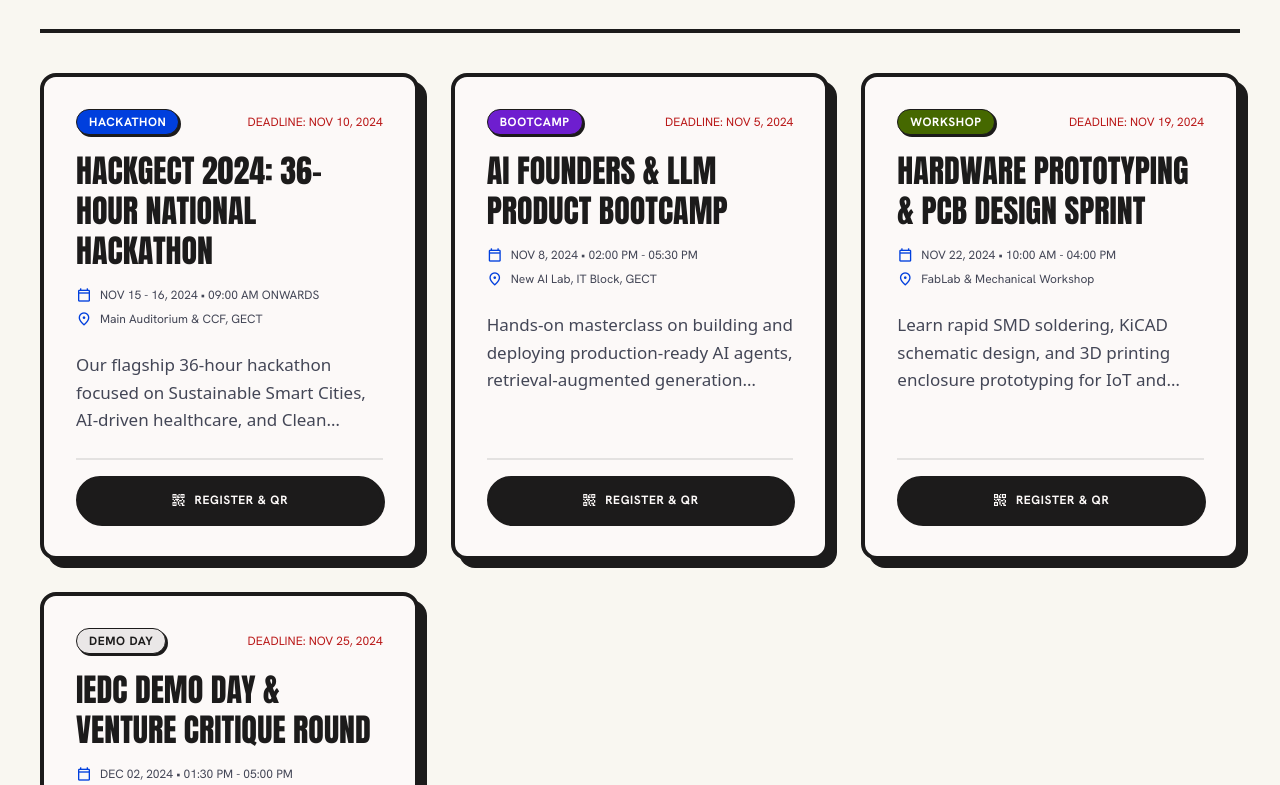
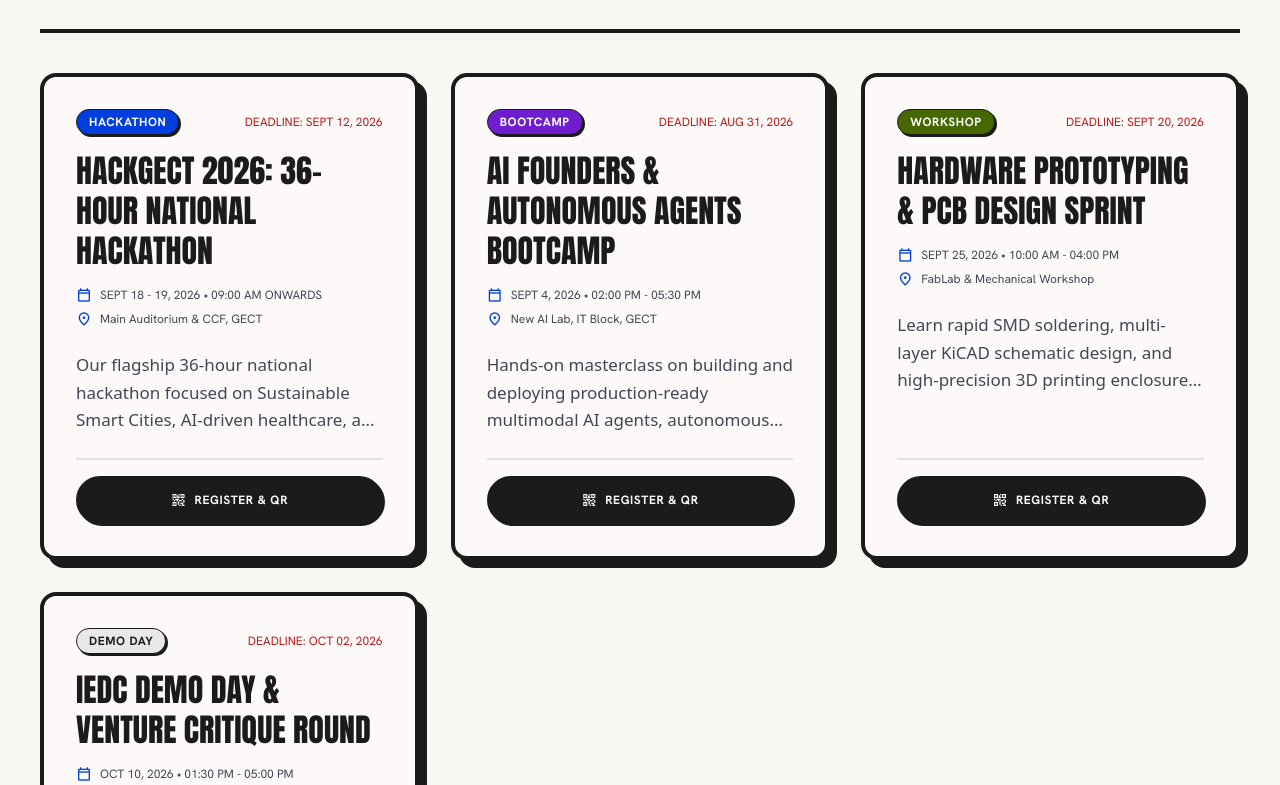
Before and after one commit to Adsu4/iedc-newsletter, a React (Vite) app: page /coming-up in a window 1280 px wide. Shown: the part 555-1340 px from the top of the page. Built offline with nearby package versions, Linux system fonts and the light colour scheme; no server answers.

Commit message:
Update all newsletter content, event schedules, grant deadlines, and articles to August 2026

```diff
--- a/src/data/articleService.ts
+++ b/src/data/articleService.ts
@@ -1,8 +1,8 @@
 import { articles as initialArticles, type Article } from './articles';
 import { supabase, isSupabaseConfigured } from '../lib/supabase';
 
-const LOCAL_STORAGE_KEY = 'iedc_published_articles';
-const DELETED_IDS_KEY = 'iedc_deleted_article_ids';
+const LOCAL_STORAGE_KEY = 'iedc_published_articles_v2';
+const DELETED_IDS_KEY = 'iedc_deleted_article_ids_v2';
 
 // --- HTML Sanitization ---
 function sanitizeHtml(input: string): string {
--- a/src/data/newsletterData.ts
+++ b/src/data/newsletterData.ts
@@ -71,33 +71,33 @@ export interface NewsletterEditionInfo {
 }
 
 export const currentEditionInfo: NewsletterEditionInfo = {
-  edition: 'Vol. 14',
-  monthYear: 'October 2024',
+  edition: 'Vol. 32',
+  monthYear: 'August 2026',
   theme: 'Autonomous Systems & Deeptech Prototyping',
   summary: 'Celebrating a record-breaking month of hands-on innovation: 4 major events, national hackathon triumphs, and expanding the frontier of student entrepreneurship at GECT.',
 };
 
 export const monthlyStats: MonthlyStats = {
   eventsConducted: 4,
-  participants: '150+',
+  participants: '180+',
   workshops: 3,
-  industryCollabs: 2,
+  industryCollabs: 3,
   newInitiatives: 5,
-  studentProjects: '10+',
-  totalGrantsMobilized: '₹18 Lakhs',
+  studentProjects: '12+',
+  totalGrantsMobilized: '₹22 Lakhs',
 };
 
 export const upcomingEvents: UpcomingEvent[] = [
   {
     id: 'ev-1',
-    title: 'HackGECT 2024: 36-Hour National Hackathon',
+    title: 'HackGECT 2026: 36-Hour National Hackathon',
     category: 'Hackathon',
     badgeColor: 'bg-primary text-on-primary',
-    date: 'Nov 15 - 16, 2024',
+    date: 'Sept 18 - 19, 2026',
     time: '09:00 AM onwards',
     venue: 'Main Auditorium & CCF, GECT',
-    deadline: 'Nov 10, 2024',
-    description: 'Our flagship 36-hour hackathon focused on Sustainable Smart Cities, AI-driven healthcare, and Clean Energy with ₹50,000 cash prizes and incubation slots.',
+    deadline: 'Sept 12, 2026',
+    description: 'Our flagship 36-hour national hackathon focused on Sustainable Smart Cities, AI-driven healthcare, and Clean Energy with ₹75,000 cash prizes and incubation slots.',
     eligibility: 'All Engineering & Polytechnic Students (Teams of 2 - 4)',
     registrationUrl: 'https://iedc.gect.ac.in/hackgect',
     qrCodeUrl: 'https://api.qrserver.com/v1/create-qr-code/?size=250x250&data=https://iedc.gect.ac.in/hackgect',
@@ -105,14 +105,14 @@ export const upcomingEvents: UpcomingEvent[] = [
   },
   {
     id: 'ev-2',
-    title: 'AI Founders & LLM Product Bootcamp',
+    title: 'AI Founders & Autonomous Agents Bootcamp',
     category: 'Bootcamp',
     badgeColor: 'bg-tertiary text-on-tertiary',
-    date: 'Nov 8, 2024',
+    date: 'Sept 4, 2026',
     time: '02:00 PM - 05:30 PM',
     venue: 'New AI Lab, IT Block, GECT',
-    deadline: 'Nov 5, 2024',
-    description: 'Hands-on masterclass on building and deploying production-ready AI agents, retrieval-augmented generation (RAG), and pricing AI SaaS products.',
+    deadline: 'Aug 31, 2026',
+    description: 'Hands-on masterclass on building and deploying production-ready multimodal AI agents, autonomous workflow orchestration, and pricing AI SaaS products.',
     eligibility: 'Open to 2nd, 3rd, and 4th-year GECT students',
     registrationUrl: 'https://iedc.gect.ac.in/ai-bootcamp',
     qrCodeUrl: 'https://api.qrserver.com/v1/create-qr-code/?size=250x250&data=https://iedc.gect.ac.in/ai-bootcamp',
@@ -122,11 +122,11 @@ export const upcomingEvents: UpcomingEvent[] = [
     title: 'Hardware Prototyping & PCB Design Sprint',
     category: 'Workshop',
     badgeColor: 'bg-secondary text-on-secondary',
-    date: 'Nov 22, 2024',
+    date: 'Sept 25, 2026',
     time: '10:00 AM - 04:00 PM',
     venue: 'FabLab & Mechanical Workshop',
-    deadline: 'Nov 19, 2024',
-    description: 'Learn rapid SMD soldering, KiCAD schematic design, and 3D printing enclosure prototyping for IoT and robotics hardware products.',
+    deadline: 'Sept 20, 2026',
+    description: 'Learn rapid SMD soldering, multi-layer KiCAD schematic design, and high-precision 3D printing enclosure prototyping for IoT hardware products.',
     eligibility: 'ECE, EEE & ME students with hardware project ideas',
     registrationUrl: 'https://iedc.gect.ac.in/pcb-sprint',
     qrCodeUrl: 'https://api.qrserver.com/v1/create-qr-code/?size=250x250&data=https://iedc.gect.ac.in/pcb-sprint',
@@ -136,11 +136,11 @@ export const upcomingEvents: UpcomingEvent[] = [
     title: 'IEDC Demo Day & Venture Critique Round',
     category: 'Demo Day',
     badgeColor: 'bg-surface-container-high text-on-surface',
-    date: 'Dec 02, 2024',
+    date: 'Oct 10, 2026',
     time: '01:30 PM - 05:00 PM',
     venue: 'Seminar Hall, Main Block',
-    deadline: 'Nov 25, 2024',
-    description: 'Pitch your campus startup or final-year innovative project to a panel of alumni angel investors, KSUM mentors, and seed fund evaluators.',
+    deadline: 'Oct 02, 2026',
+    description: 'Pitch your campus startup or final-year innovative project to a panel of alumni angel investors, KSUM mentors, and early-stage venture evaluators.',
     eligibility: 'Student innovators & pre-incubation teams with functioning prototypes',
     registrationUrl: 'https://iedc.gect.ac.in/demo-day',
     qrCodeUrl: 'https://api.qrserver.com/v1/create-qr-code/?size=250x250&data=https://iedc.gect.ac.in/demo-day',
@@ -150,12 +150,12 @@ export const upcomingEvents: UpcomingEvent[] = [
 export const opportunitiesList: Opportunity[] = [
   {
     id: 'op-1',
-    title: 'KSUM Idea Grant 2024 (Call for Innovators)',
+    title: 'KSUM Idea Grant 2026 (Call for Innovators)',
     provider: 'Kerala Startup Mission (KSUM)',
     category: 'KSUM Grant',
     categoryColor: 'bg-primary text-on-primary',
     grantAmount: 'Up to ₹3,00,000 Grant',
-    deadline: 'Nov 30, 2024',
+    deadline: 'Sept 30, 2026',
     eligibility: 'Student innovators / early-stage teams with novel hardware or software concepts',
     description: 'Direct grant-in-aid from Govt. of Kerala for students to convert innovative research and project ideas into validated proof-of-concepts.',
     applyUrl: 'https://startupmission.kerala.gov.in/schemes/idea-grant',
@@ -163,12 +163,12 @@ export const opportunitiesList: Opportunity[] = [
   },
   {
     id: 'op-2',
-    title: 'NIDHI-PRAYAS Hardware Prototype Grant',
+    title: 'NIDHI-PRAYAS Hardware Prototype Grant 2026',
     provider: 'Dept. of Science & Technology (DST, Govt. of India)',
     category: 'Government Scheme',
     categoryColor: 'bg-tertiary text-on-tertiary',
     grantAmount: 'Up to ₹10,00,000 Grant',
-    deadline: 'Dec 15, 2024',
+    deadline: 'Oct 15, 2026',
     eligibility: 'Hardware, IoT, Robotics, and Clean-Tech engineering student teams',
     description: 'Support for fabrication, components, 3D modeling, and testing to bridge the gap between idea and market-ready physical prototype.',
     applyUrl: 'https://www.nidhi-prayas.org/',
@@ -176,24 +176,24 @@ export const opportunitiesList: Opportunity[] = [
   },
   {
     id: 'op-3',
-    title: 'YIP 5.0 (Young Innovators Programme)',
+    title: 'YIP 6.0 (Young Innovators Programme 2026)',
     provider: 'K-DISC, Govt. of Kerala',
     category: 'Government Scheme',
     categoryColor: 'bg-secondary text-on-secondary',
     grantAmount: '₹50,000 to ₹5,00,000',
-    deadline: 'Nov 20, 2024',
+    deadline: 'Sept 20, 2026',
     eligibility: 'Interdisciplinary teams solving societal/rural challenges in Kerala',
     description: 'Multi-stage mentorship and funding program empowering youth to address real-world community issues with sustainable tech solutions.',
     applyUrl: 'https://yip.kerala.gov.in/',
   },
   {
     id: 'op-4',
-    title: 'Smart India Hackathon (SIH 2024) — Campus Track',
+    title: 'Smart India Hackathon (SIH 2026) — Campus Track',
     provider: 'Ministry of Education & AICTE',
     category: 'Hackathon',
     categoryColor: 'bg-primary text-on-primary',
     grantAmount: '₹1,00,000 per Problem Statement',
-    deadline: 'Nov 12, 2024',
+    deadline: 'Sept 10, 2026',
     eligibility: '6-member engineering teams (at least one female member required)',
     description: 'Nationwide initiative providing students a platform to solve pressing problems of ministries, departments, and leading industries.',
     applyUrl: 'https://sih.gov.in/',
@@ -205,7 +205,7 @@ export const opportunitiesList: Opportunity[] = [
     category: 'Incubation',
     categoryColor: 'bg-surface-container-high text-on-surface',
     grantAmount: 'Up to ₹15,00,000 Soft Loan',
-    deadline: 'Open Year-Round',
+    deadline: 'Open Year-Round 2026',
     eligibility: 'Registered DPIIT/KSUM startups with early revenue or customer traction',
     description: 'Low-interest soft loan scheme aimed at early-stage startups to accelerate product development, pilot trials, and market expansion.',
     applyUrl: 'https://startupmission.kerala.gov.in/',
@@ -217,7 +217,7 @@ export const opportunitiesList: Opportunity[] = [
     category: 'Open Call',
     categoryColor: 'bg-secondary text-on-secondary',
     grantAmount: 'Lab Access & ₹2.5L Prototype Support',
-    deadline: 'Dec 05, 2024',
+    deadline: 'Oct 05, 2026',
     eligibility: 'Innovators working on Embedded Systems, Drones, Biotech, and IoT',
     description: 'Access to India’s largest electronic hardware incubator with world-class SMT manufacturing and testing equipment.',
     applyUrl: 'https://makervillage.in/',
@@ -230,11 +230,11 @@ export const startupSpotlights: StartupSpotlight[] = [
     name: 'PresentIQ',
     tagline: 'AI-Powered Campus Attendance & Analytics Platform',
     founder: 'Ananya R. & Siddharth M.',
-    founderBatch: 'GECT CSE 2024',
+    founderBatch: 'GECT CSE 2026',
     sector: 'EdTech / SaaS',
     stage: 'Seed Funded',
     stageColor: 'bg-secondary text-on-secondary',
-    highlightMetric: '12 Colleges • ₹50L Pre-Seed',
+    highlightMetric: '15 Colleges • ₹50L Pre-Seed',
     description: 'Born out of a final-year hostel room project at GECT, PresentIQ has revolutionized classroom management across South India with instant QR verification and automated KTU attendance synchronization.',
     imageUrl: 'https://lh3.googleusercontent.com/aida-public/AB6AXuCO3gZzUKko1uW4sbl158JBCKDjmGxsr_Z_JjWzCDJjiZN3PfVzqCtCGUh2BtDaq2vrXLnIn1-GEHcE8Xs6KWyCkjxV7dpSzaw0MUQel4gh9xknUzFt5q1u1czsq3T5FZhazub_WOUubM6UWK1nwJky_SLUwxtJP0TgWJqGD2kEyekH7YK7DCH-T8f75uK13v44HGSg_13dEVkgdz8x7ZRMQj2AePG75JSQorXSbEJMlk53Nm5XwW54kw',
     articleId: '4',
@@ -244,11 +244,11 @@ export const startupSpotlights: StartupSpotlight[] = [
     name: 'GECT Electric Racing',
     tagline: 'High-Performance Formula Student Electric Powertrain',
     founder: 'Arjun V. & Team',
-    founderBatch: 'GECT ME & EEE 2025',
+    founderBatch: 'GECT ME & EEE 2027',
     sector: 'Clean Mobility & EV',
     stage: 'Incubated',
     stageColor: 'bg-tertiary text-on-tertiary',
-    highlightMetric: '0-100 km/h in 3.8s • Custom BMS',
+    highlightMetric: '0-100 km/h in 3.6s • Custom BMS',
     description: 'An engineering marvel designed in the campus workshop featuring custom lithium-ion thermal management, regenerative braking CAN-bus controllers, and aerodynamic carbon fiber aero-foils.',
     imageUrl: 'https://lh3.googleusercontent.com/aida-public/AB6AXuBGMRl1dRUP3Cr1L5leksQUJB_6c_VVlTZv2dO5tLx-fYZZ6gkVzoYboO4xveDoPswMmnl3c8I5P7Zs0FOstO6anVNSlLGGkKjxmSZmMFxT2vM5j55AgK_RV3dHFlZlLa1roL2etkVICbJUdYD2VxeoOv4vXpxWS35HSK9-7X_KMcqfjIKEhG7QdX5Xw-ulKANh_szfaD9A7hlUqSc2kXDv4gkcJDrEhKUwLLjbUkk4VLMdGa4yKJ7vHA',
   },
@@ -257,7 +257,7 @@ export const startupSpotlights: StartupSpotlight[] = [
     name: 'BreatheEasy Sensor Grid',
     tagline: 'Hyper-Local Campus Environmental & AQI Intelligence',
     founder: 'Gautam P. & Nivedita S.',
-    founderBatch: 'GECT ECE 2024',
+    founderBatch: 'GECT ECE 2026',
     sector: 'IoT & Climate Tech',
     stage: 'Prototype',
     stageColor: 'bg-primary text-on-primary',
@@ -273,7 +273,7 @@ export const monthMoments: MonthMoment[] = [
     id: 'mm-1',
     title: 'Cloud & AI Hands-On Sprint',
     caption: 'Over 80 students deploying serverless microservices at the Central Computing Facility.',
-    date: 'Oct 12, 2024',
+    date: 'Aug 12, 2026',
     location: 'CCF Lab 2, GECT',
     imageUrl: 'https://lh3.googleusercontent.com/aida-public/AB6AXuBGMRl1dRUP3Cr1L5leksQUJB_6c_VVlTZv2dO5tLx-fYZZ6gkVzoYboO4xveDoPswMmnl3c8I5P7Zs0FOstO6anVNSlLGGkKjxmSZmMFxT2vM5j55AgK_RV3dHFlZlLa1roL2etkVICbJUdYD2VxeoOv4vXpxWS35HSK9-7X_KMcqfjIKEhG7QdX5Xw-ulKANh_szfaD9A7hlUqSc2kXDv4gkcJDrEhKUwLLjbUkk4VLMdGa4yKJ7vHA',
     tag: 'Workshop',
@@ -282,7 +282,7 @@ export const monthMoments: MonthMoment[] = [
     id: 'mm-2',
     title: 'EV Chassis Weld & Fitment',
     caption: 'GECT Racing team verifying tubular spaceframe alignment in the fabrication bay.',
-    date: 'Oct 16, 2024',
+    date: 'Aug 16, 2026',
     location: 'Mechanical Workshop',
     imageUrl: 'https://lh3.googleusercontent.com/aida-public/AB6AXuCO3gZzUKko1uW4sbl158JBCKDjmGxsr_Z_JjWzCDJjiZN3PfVzqCtCGUh2BtDaq2vrXLnIn1-GEHcE8Xs6KWyCkjxV7dpSzaw0MUQel4gh9xknUzFt5q1u1czsq3T5FZhazub_WOUubM6UWK1nwJky_SLUwxtJP0TgWJqGD2kEyekH7YK7DCH-T8f75uK13v44HGSg_13dEVkgdz8x7ZRMQj2AePG75JSQorXSbEJMlk53Nm5XwW54kw',
     tag: 'R&D',
@@ -291,7 +291,7 @@ export const monthMoments: MonthMoment[] = [
     id: 'mm-3',
     title: 'Idea Pitch & Critique Night',
     caption: 'Student teams pitching hardware innovations before the faculty & KSUM advisory panel.',
-    date: 'Oct 20, 2024',
+    date: 'Aug 20, 2026',
     location: 'Seminar Hall, Main Block',
     imageUrl: 'https://lh3.googleusercontent.com/aida-public/AB6AXuBGMRl1dRUP3Cr1L5leksQUJB_6c_VVlTZv2dO5tLx-fYZZ6gkVzoYboO4xveDoPswMmnl3c8I5P7Zs0FOstO6anVNSlLGGkKjxmSZmMFxT2vM5j55AgK_RV3dHFlZlLa1roL2etkVICbJUdYD2VxeoOv4vXpxWS35HSK9-7X_KMcqfjIKEhG7QdX5Xw-ulKANh_szfaD9A7hlUqSc2kXDv4gkcJDrEhKUwLLjbUkk4VLMdGa4yKJ7vHA',
     tag: 'Pitching',
@@ -300,7 +300,7 @@ export const monthMoments: MonthMoment[] = [
     id: 'mm-4',
     title: 'Robotics & ROS2 Automation Lab',
     caption: 'Student engineers tuning autonomous robotic arm trajectories for SMD component sorting.',
-    date: 'Oct 24, 2024',
+    date: 'Aug 24, 2026',
     location: 'Mechatronics Lab',
     imageUrl: 'https://lh3.googleusercontent.com/aida-public/AB6AXuCO3gZzUKko1uW4sbl158JBCKDjmGxsr_Z_JjWzCDJjiZN3PfVzqCtCGUh2BtDaq2vrXLnIn1-GEHcE8Xs6KWyCkjxV7dpSzaw0MUQel4gh9xknUzFt5q1u1czsq3T5FZhazub_WOUubM6UWK1nwJky_SLUwxtJP0TgWJqGD2kEyekH7YK7DCH-T8f75uK13v44HGSg_13dEVkgdz8x7ZRMQj2AePG75JSQorXSbEJMlk53Nm5XwW54kw',
     tag: 'Lab Session',
```
Also changed, not shown: src/data/articles.ts (+14 -14 lines).
